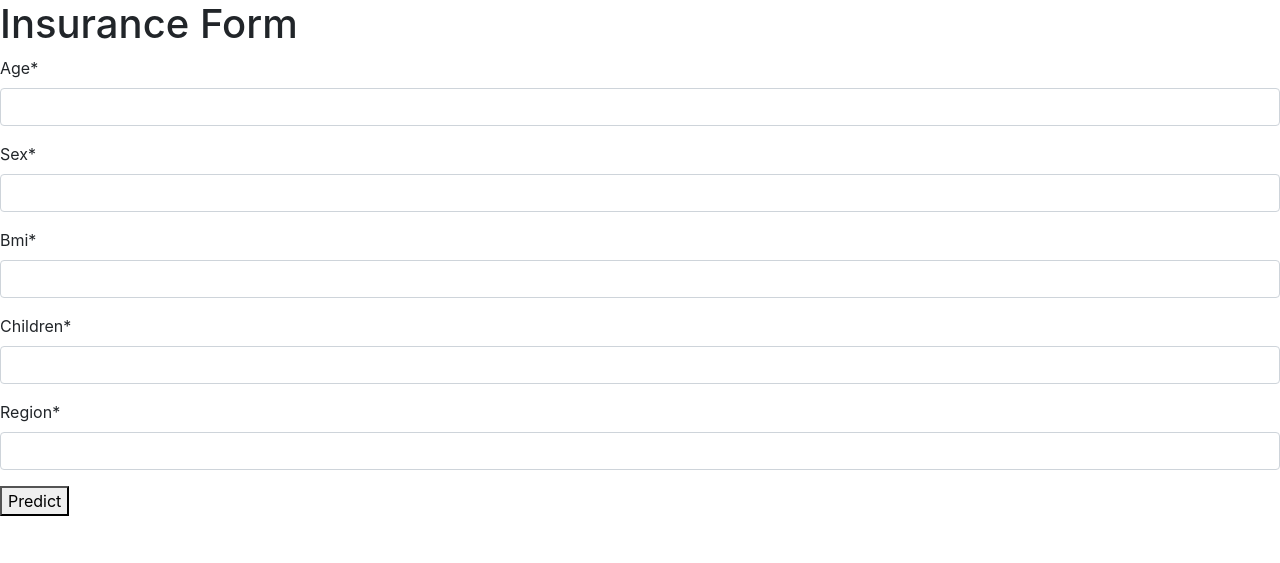
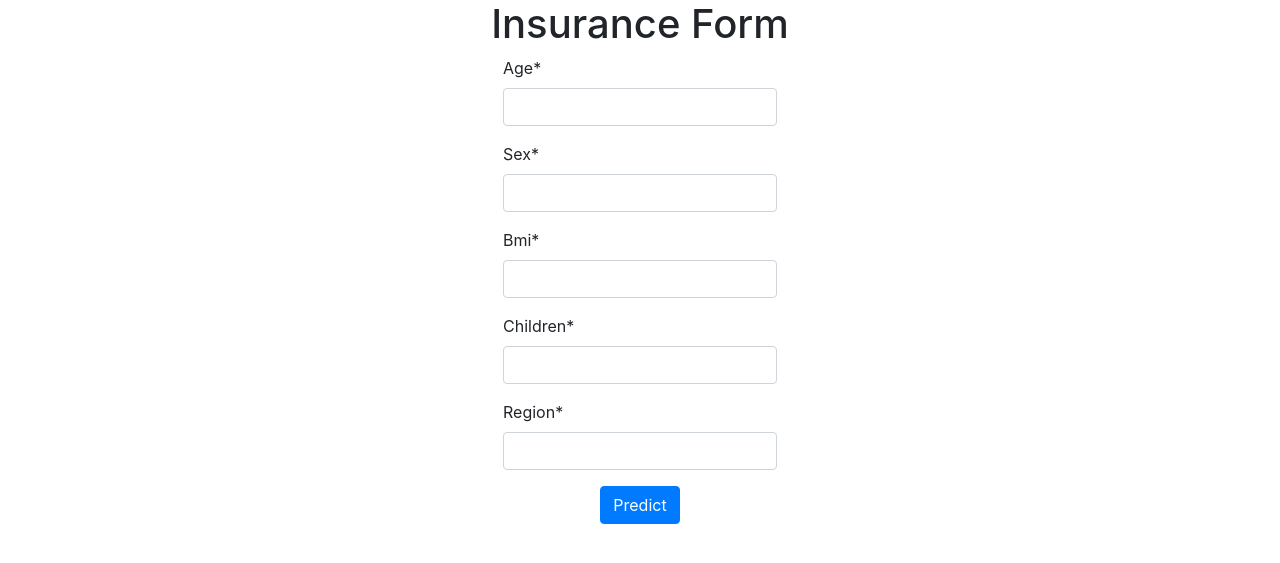
Before and after one commit to milind18/MA691-Project, a Django app: page / in a window 1280 px wide. Shown: the top 563 px of the page. Run offline with Django 3.2, Linux system fonts and the light colour scheme; some libraries are stand-ins or nearby versions.

Commit message:
form ui improved

```diff
--- /dev/null
+++ b/insurance_calculator_cobra/insurance_calculator/templates/base.html
@@ -0,0 +1,20 @@
+<!DOCTYPE html>
+<html lang="en">
+<head>
+    <meta charset="UTF-8">
+    <meta http-equiv="X-UA-Compatible" content="IE=edge">
+    <meta name="viewport" content="width=device-width, initial-scale=1.0">
+    <title>Document</title>
+
+    <link rel="stylesheet" href="https://stackpath.bootstrapcdn.com/bootstrap/4.3.1/css/bootstrap.min.css" integrity="sha384-ggOyR0iXCbMQv3Xipma34MD+dH/1fQ784/j6cY/iJTQUOhcWr7x9JvoRxT2MZw1T" crossorigin="anonymous">
+
+    <script src="https://stackpath.bootstrapcdn.com/bootstrap/4.3.1/js/bootstrap.min.js" integrity="sha384-JjSmVgyd0p3pXB1rRibZUAYoIIy6OrQ6VrjIEaFf/nJGzIxFDsf4x0xIM+B07jRM" crossorigin="anonymous"></script>
+
+</head>
+<body>
+    <div class="container align-items-center d-flex flex-column">
+        {% block content %}
+        {% endblock content %}
+    </div>
+</body>
+</html>
--- a/insurance_calculator_cobra/insurance_calculator/templates/home.html
+++ b/insurance_calculator_cobra/insurance_calculator/templates/home.html
@@ -1,40 +1,31 @@
+{% extends 'base.html' %}
 {% load crispy_forms_tags %}
 
-<!DOCTYPE html>
-<html lang="en">
-<head>
-    <meta charset="UTF-8">
-    <meta http-equiv="X-UA-Compatible" content="IE=edge">
-    <meta name="viewport" content="width=device-width, initial-scale=1.0">
-    <title>Document</title>
-
-    <link rel="stylesheet" href="https://stackpath.bootstrapcdn.com/bootstrap/4.3.1/css/bootstrap.min.css" integrity="sha384-ggOyR0iXCbMQv3Xipma34MD+dH/1fQ784/j6cY/iJTQUOhcWr7x9JvoRxT2MZw1T" crossorigin="anonymous">
-
-    <script src="https://stackpath.bootstrapcdn.com/bootstrap/4.3.1/js/bootstrap.min.js" integrity="sha384-JjSmVgyd0p3pXB1rRibZUAYoIIy6OrQ6VrjIEaFf/nJGzIxFDsf4x0xIM+B07jRM" crossorigin="anonymous"></script>
-
-</head>
-<body>
+{% block content %}
     <h1>Insurance Form</h1>
-    <form method = "POST" action="" id = "predict_form">
-
+    <form class="form-horizontal" method="POST" action="" id="predict_form">
         {% csrf_token %}
-        {{ form | crispy }}
-
-        <button > Predict </button>
+        <div class="form-group">
+            {{ form.age | as_crispy_field}}
+        </div>
+        <div class="form-group">
+            {{ form.sex | as_crispy_field}}
+        </div>
+        <div class="form-group">
+            {{ form.bmi | as_crispy_field}}
+        </div>
+        <div class="form-group">
+            {{ form.children | as_crispy_field}}
+        </div>
+        <div class="form-group">
+            {{ form.region | as_crispy_field}}
+        </div>
+        <button type="submit" class="d-flex form-group mx-auto btn btn-primary"> Predict </button>
     </form>
 
     {% if data == True %}
-        <div>
+        <div class="mt-3 border-0">
             {{ insurance_price }}
         </div>
     {% endif %}
-
-    <!-- <script>
-        var form = document.getElementById("predict_form");
-        function handleForm(event) { event.preventDefault();}
-        form.addEventListener('submit', handleForm);
-    </script> -->
-
-</body>
-
-</html>
+{% endblock content %}
```
Also changed, not shown: insurance_calculator_cobra/db.sqlite3.
